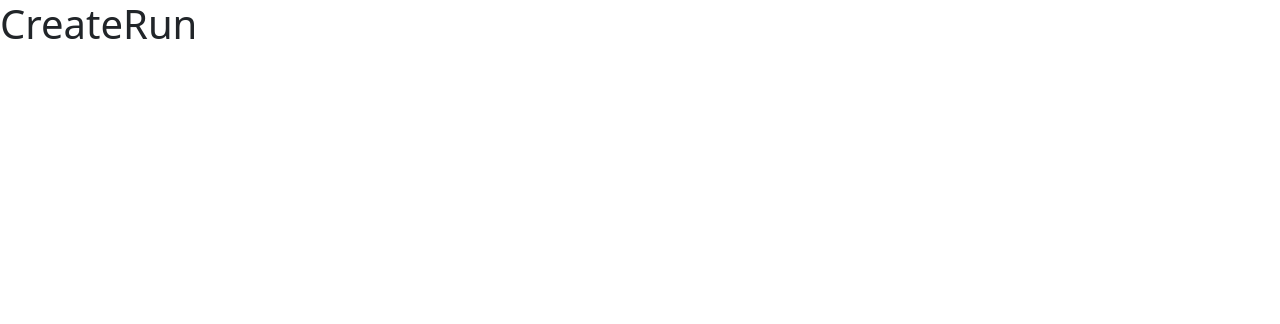
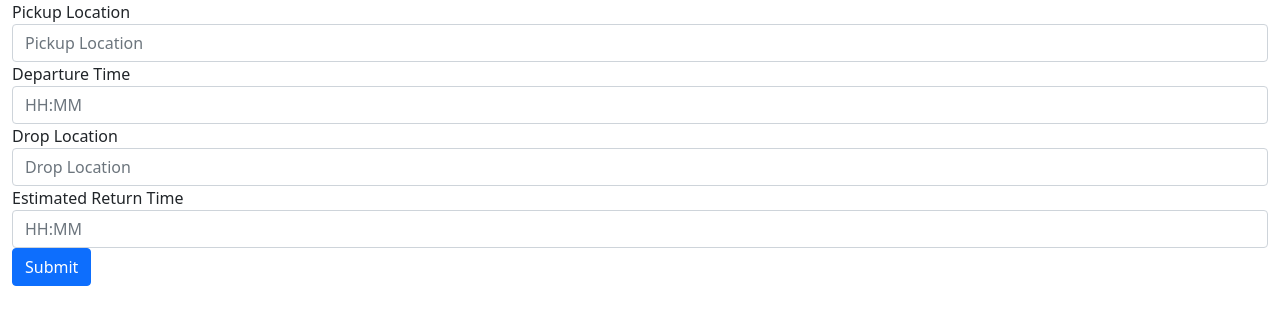
Before and after one commit to andrew-m94/LunchRunnerFrontend_, a React (Create React App) app: page /create-run in a window 1280 px wide. Before the commit this address had no page. Shown: the top 324 px of the page. Built offline with nearby package versions, Linux system fonts and the light colour scheme.

Commit message:
Added form and request for creating run

```diff
--- a/src/components/CreateRun/CreateRun.jsx
+++ b/src/components/CreateRun/CreateRun.jsx
@@ -1,8 +1,52 @@
-import React from 'react';
+import React, {useState} from 'react';
+import axios from 'axios';
 
 const CreateRun = () => {
+    const[pickupFrom, setPickupFrom] = useState("");
+    const[departureTime, setDepartureTime] = useState("");
+    const[dropLocation, setDropLocation] = useState("");
+    const[dropTime, setDropTime] = useState("");
+
+    const newRun = {
+        pickup_from: pickupFrom,
+        departure_time:departureTime,
+        drop_location: dropLocation,
+        drop_time: dropTime
+    }
+
+    let handleSubmit = async (event) => {
+        event.preventDefault();
+        let response = await axios.post("http://127.0.0.1:8000/api/lunchgroups/runner/", newRun);
+        console.log(response.data);
+        if (response.request.status === 201) {
+          alert("Run Scheduled");
+          window.location = "/find-run";
+        }
+    };
+
     return (
-        <h1>CreateRun</h1>
+
+        <div class="container-fluid">
+            <form onSubmit={(event) => handleSubmit(event)}>
+                <div class="form-group">
+                    <label for="pickupFromInput" >Pickup Location</label>
+                    <input type="pickupFrom" class="form-control" id="pickupFromInput" placeholder="Pickup Location" onChange={(event) => setPickupFrom(event.target.value)}/>
+                    </div>
+                <div class="form-group">
+                    <label for="departureTimeInput" >Departure Time</label>
+                    <input type="departureTime" class="form-control" id="departureTimeInput" placeholder="HH:MM" onChange={(event) => setDepartureTime(event.target.value)}/>
+                </div>
+                <div class="form-group">
+                    <label for="dropLocationInput" >Drop Location</label>
+                    <input type="dropLocation" class="form-control" id="dropLocationInput" placeholder="Drop Location" onChange={(event) => setDropLocation(event.target.value)}/>
+                </div>
+                <div class="form-group">
+                    <label for="dropTimeInput" >Estimated Return Time</label>
+                    <input type="dropTime" class="form-control" id="dropTimeInput" placeholder="HH:MM" onChange={(event) => setDropTime(event.target.value)}/>
+                </div>
+                <button type="submit" class="btn btn-primary">Submit</button>
+            </form>
+        </div>
     );
 }
 
```
